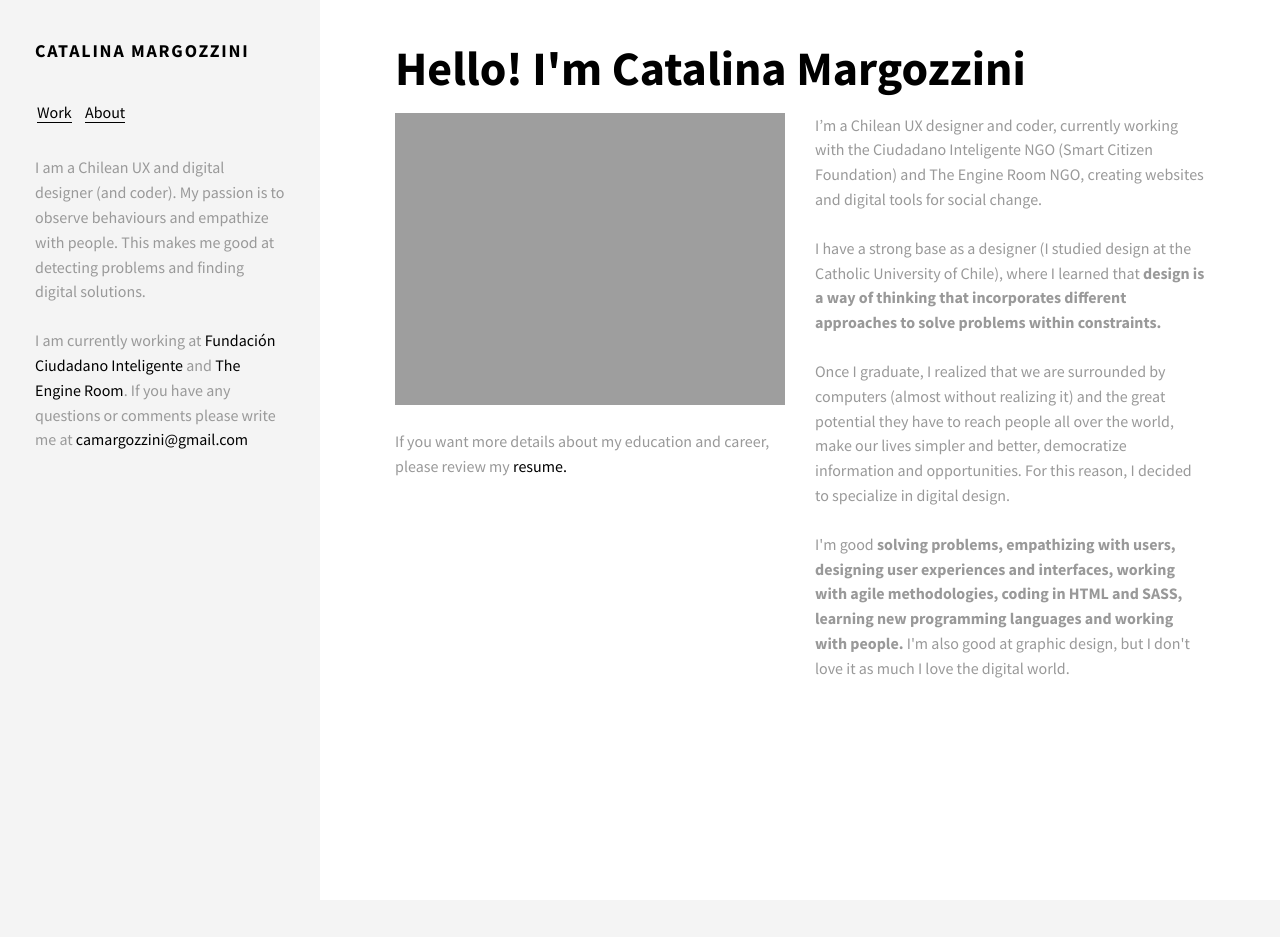
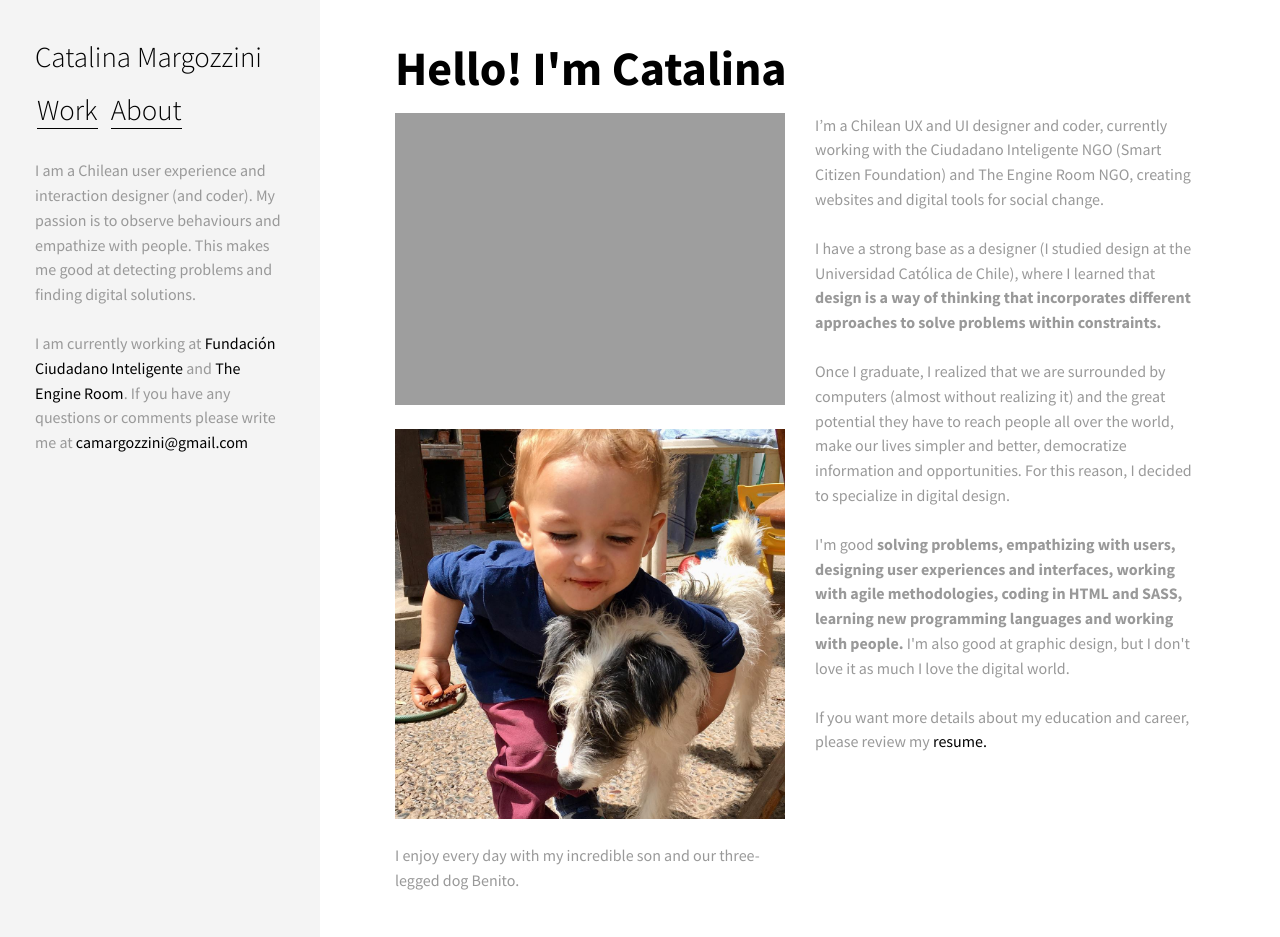
Before and after one commit to camargozzini/portafolio-camargozzini, a Jekyll site: the page built from about.html, in a window 1280 px wide. Built offline with Jekyll 4.4.1, drawn with Linux system fonts in a browser that asks for light colours; nearby versions of some CDN libraries; before the commit the page ends 900 px from its top, so only the background shows below that.

Commit message:
Adds blog FCi

```diff
--- a/_config.yml
+++ b/_config.yml
@@ -8,7 +8,7 @@
 # Site settings
 title: Catalina Margozzini
 email: camargozzini@gmail.com
-description: "I am a Chilean UX and digital designer (and coder). My passion is to observe behaviours and empathize with people. This makes me good at detecting problems and finding digital solutions."
+description: "I am a Chilean user experience and interaction designer (and coder). My passion is to observe behaviours and empathize with people. This makes me good at detecting problems and finding digital solutions."
 baseurl: "http://camargozzini.com/" # the subpath of your site, e.g. /blog
 url: "http://camargozzini.com/" # the base hostname & protocol for your site
 twitter_username: camargozzini
--- a/_includes/sidebar.html
+++ b/_includes/sidebar.html
@@ -1,5 +1,9 @@
 <!--   *** SIDEBAR ***-->
 <div id="sidebar" class="col-xs-6 col-sm-4 col-md-3 sidebar-offcanvas">
+  <div class="small-navbar visible-xs">
+    <button type="button" data-toggle="offcanvas" class="btn btn-ghost pull-left"> <i class="fa fa-align-left"> </i>Menu</button>
+    <h1 class="small-navbar-heading"> <a href="index.html">Catalina Margozzini </a></h1>
+  </div>
   <div class="sidebar-content">
     <h1 class="sidebar-heading"> <a href="index.html">{{ site.title }}</a></h1>
     {% include nav.html %}
--- a/_posts/2014-01-01-fci.markdown
+++ b/_posts/2014-01-01-fci.markdown
@@ -30,3 +30,7 @@
   <div class="item"><img alt="" src="{{ site.baseurl }}img/content/fci/03.png" class="img-responsive"></div>
   <div class="item"><img alt="" src="{{ site.baseurl }}img/content/fci/04.png" class="img-responsive"></div>
 </div>
+
+The year 2017 we added a very simple blog, the only challenge was that you could do the filter by category, and that each post was a markdown file so that the communications team could keep it up to date on its own. [Here you can review it](https://blog.ciudadanointeligente.org/) (it has some very interesting posts).
+
+![blog]({{ site.baseurl }}img/content/fci/05.png){:class="img-responsive"}
--- a/about.html
+++ b/about.html
@@ -8,22 +8,20 @@
           {% include sidebar.html %}
           <!--   *** DETAIL ***-->
           <div class="col-xs-12 col-sm-8 col-md-9 content-column white-background">
-            <div class="small-navbar visible-xs">
-              <button type="button" data-toggle="offcanvas" class="btn btn-ghost pull-left"> <i class="fa fa-align-left"> </i>Menu</button>
-              <h1 class="small-navbar-heading"> <a href="index.html">Creative </a></h1>
-            </div>
                 <div class="content-column-content">
-                    <h1>Hello! I'm Catalina Margozzini</h1>
+                    <h1>Hello! I'm Catalina</h1>
                   <div class="row">
                     <div class="col-md-6">
                       <p><img src="{{ site.baseurl }}/img/me.jpg" alt="This is me" class="image img-responsive"></p>
-                      <p>If you want more details about my education and career, please review my <a href="https://docs.google.com/document/d/166YrnX9F_ULUr9_-GvMJl7DcfYmbKBRcsFugUMrGvzE/edit?usp=sharing" target="_blank">resume.</a></p>
+                      <p><img src="{{ site.baseurl }}/img/benitoycuy.jpg" alt=""></p>
+                      <p>I enjoy every day with my incredible son and our three-legged dog Benito.</p>
                     </div>
                     <div class="col-md-6">
-                      <p>I’m a Chilean UX designer and coder, currently working with the Ciudadano Inteligente NGO (Smart Citizen Foundation) and The Engine Room NGO, creating websites and digital tools for social change.</p>
-                      <p>I have a strong base as a designer (I studied design at the Catholic University of Chile), where I learned that <strong>design is a way of thinking that incorporates different approaches to solve problems within constraints.</strong></p>
+                      <p>I’m a Chilean UX and UI designer and coder, currently working with the Ciudadano Inteligente NGO (Smart Citizen Foundation) and The Engine Room NGO, creating websites and digital tools for social change.</p>
+                      <p>I have a strong base as a designer (I studied design at the Universidad Católica de Chile), where I learned that <strong>design is a way of thinking that incorporates different approaches to solve problems within constraints.</strong></p>
                       <p>Once I graduate, I realized that we are surrounded by computers (almost without realizing it) and the great potential they have to reach people all over the world, make our lives simpler and better, democratize information and opportunities. For this reason, I decided to specialize in digital design.</p>
                       <p>I'm good <strong>solving problems, empathizing with users, designing user experiences and interfaces, working with agile methodologies, coding in HTML and SASS, learning new programming languages and working with people.</strong> I'm also good at graphic design, but I don't love it as much I love the digital world.</p>
+                      <p class="bg-gray">If you want more details about my education and career, please review my <a href="https://docs.google.com/document/d/166YrnX9F_ULUr9_-GvMJl7DcfYmbKBRcsFugUMrGvzE/edit?usp=sharing" target="_blank">resume.</a></p>
                     </div>
                   </div>
                 </div>
--- a/css/style.red.css
+++ b/css/style.red.css
@@ -332,11 +332,11 @@
   }
 }
 .sidebar-heading {
-  font-size: 18px;
-  text-transform: uppercase;
-  letter-spacing: 0.1em;
+  font-size: 29px;
   margin-bottom: 0;
-}
+  font-weight: lighter;
+}
+
 .sidebar-heading a {
   color: #000;
   text-decoration: none;
@@ -354,10 +354,11 @@
 }
 .sidebar-menu {
   list-style-type: none;
-  margin: 3vw 0px 2vw -3px;
+  margin: 1vw 0px 2vw -3px;
 }
 .sidebar-menu li {
-  margin-bottom: 5px;
+  font-size: 29px;
+  font-weight: lighter;
 }
 .sidebar-menu li a {
   border-bottom: 1px solid;
```
Also changed, not shown: img/benitoycuy.jpg (added), 1 other file.
